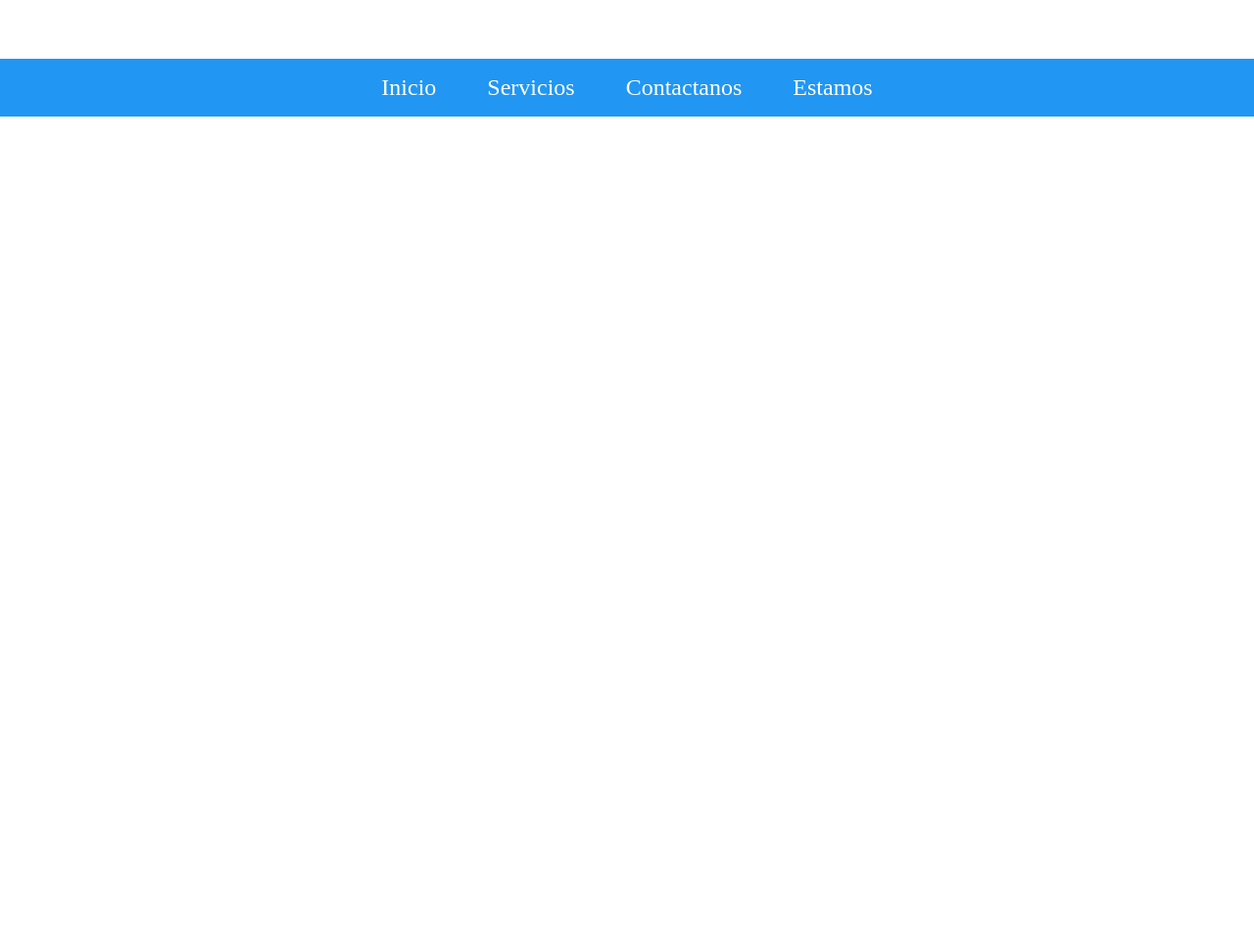
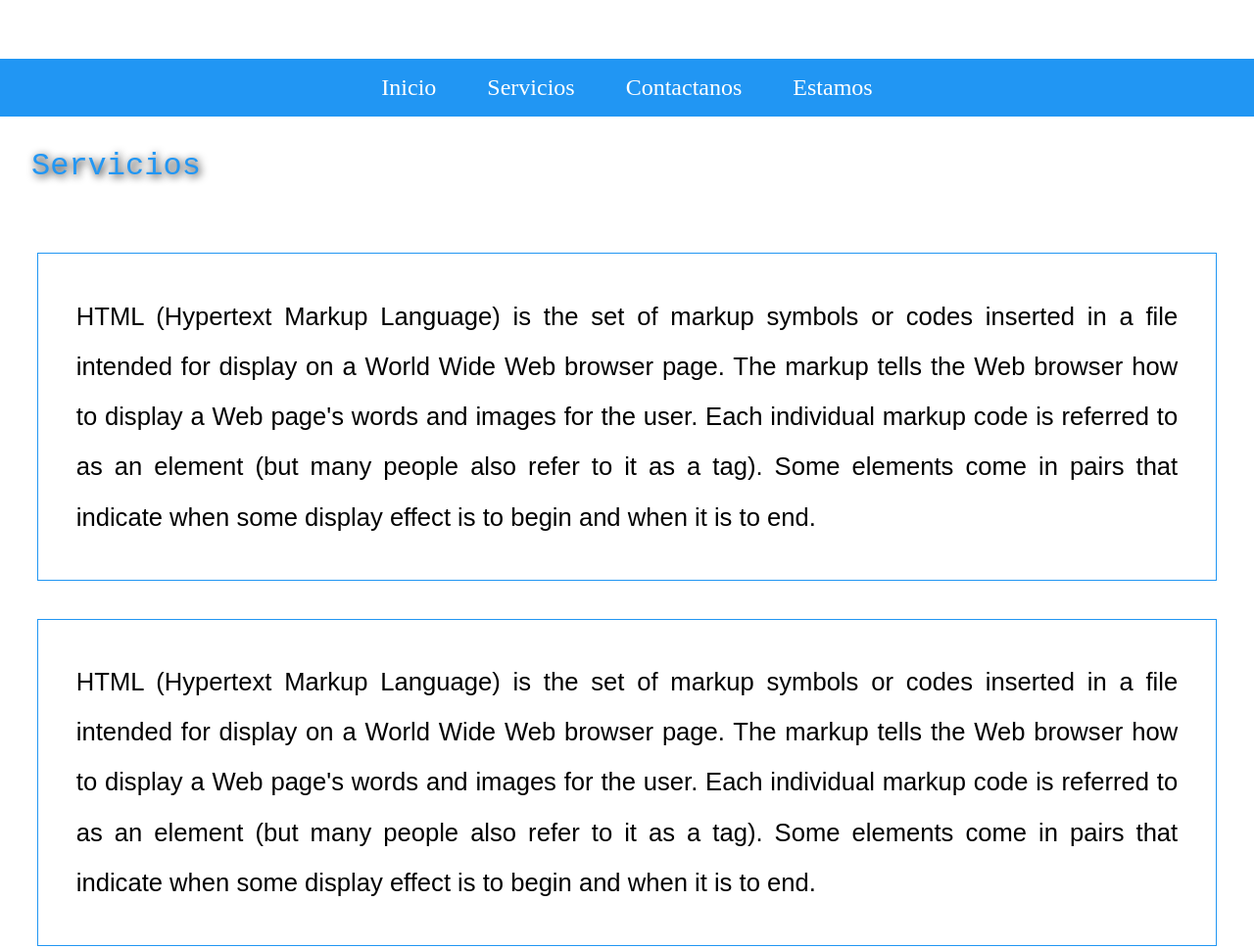
Before and after one commit to Saulete10/practicadivs, a plain HTML site: page LandinPage/index.html in a window 1280 px wide. Shown: the part 740-1709 px from the top of the page at 98% size. Before the commit the page ends 859 px from the top, so only its background shows below. Drawn offline with Linux system fonts and the light colour scheme.

Commit message:
Seccion servicios hecha

```diff
--- a/LandinPage/index.html
+++ b/LandinPage/index.html
@@ -17,12 +17,21 @@
     <section id="inicio">
         <nav>
             <ul>
-                <li><a href="#">Inicio</a></li>
-                <li><a href="#">Servicios</a></li>
+                <li><a href="#inicio">Inicio</a></li>
+                <li><a href="#servicios">Servicios</a></li>
                 <li><a href="#">Contactanos</a></li>
                 <li><a href="#">Estamos</a></li>
             </ul>
         </nav>
     </section>
+
+    <section id="servicios" class="azul">
+        <div class="leyenda">Servicios</div>
+        <p>HTML (Hypertext Markup Language) is the set of markup symbols or codes inserted in a file intended for display on a World Wide Web browser page. The markup tells the Web browser how to display a Web page's words and images for the user. Each individual markup code is referred to as an element (but many people also refer to it as a tag). Some elements come in pairs that indicate when some display effect is to begin and when it is to end.</p>
+        <p>HTML (Hypertext Markup Language) is the set of markup symbols or codes inserted in a file intended for display on a World Wide Web browser page. The markup tells the Web browser how to display a Web page's words and images for the user. Each individual markup code is referred to as an element (but many people also refer to it as a tag). Some elements come in pairs that indicate when some display effect is to begin and when it is to end.</p>
+        <p>HTML (Hypertext Markup Language) is the set of markup symbols or codes inserted in a file intended for display on a World Wide Web browser page. The markup tells the Web browser how to display a Web page's words and images for the user. Each individual markup code is referred to as an element (but many people also refer to it as a tag). Some elements come in pairs that indicate when some display effect is to begin and when it is to end.</p>
+        <p>HTML (Hypertext Markup Language) is the set of markup symbols or codes inserted in a file intended for display on a World Wide Web browser page. The markup tells the Web browser how to display a Web page's words and images for the user. Each individual markup code is referred to as an element (but many people also refer to it as a tag). Some elements come in pairs that indicate when some display effect is to begin and when it is to end.</p>
+
+    </section>
 </body>
 </html>
--- a/LandinPage/style.css
+++ b/LandinPage/style.css
@@ -60,3 +60,21 @@ nav li {
 nav a:hover {
     background-color: rgb(82,5,155);
 }
+
+p {
+    border: 1px solid #2196F3;
+    font-size: 160%;
+    margin: 3%;
+    padding: 3%;
+    font-family: sans-serif;
+    text-align: justify;
+    line-height: 200%;
+}
+
+.leyenda {
+    font-family: 'Courier New', Courier, monospace;
+    color: #2196F3;
+    font-size: 200%;
+    padding: 1em;
+    text-shadow: 2px 2px 8px #000;
+}
```
